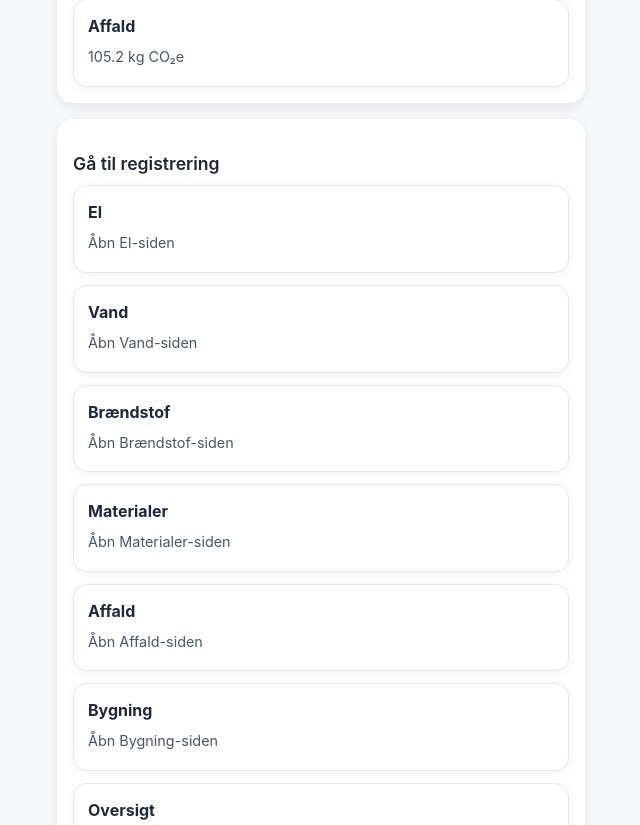
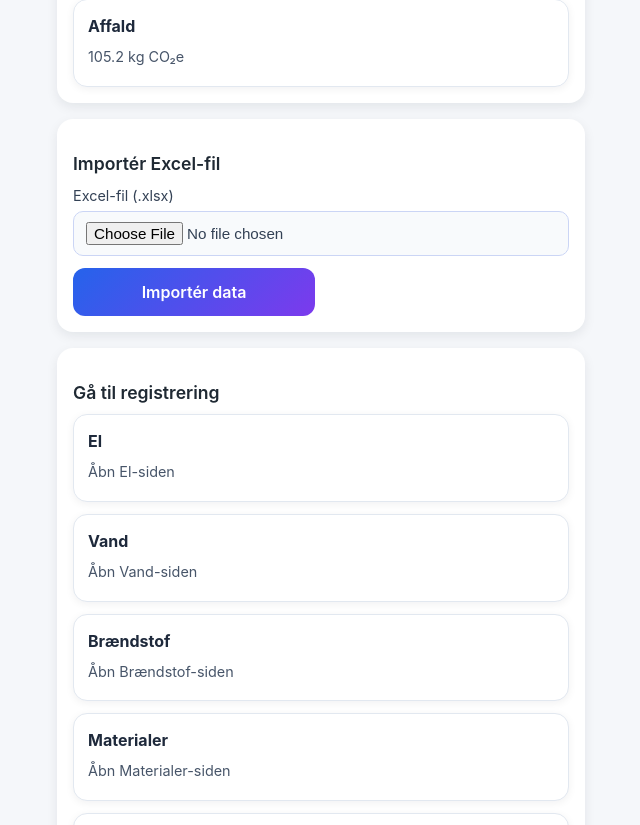
Before and after one commit to fsduring/LCA-APP, a React (Vite) app: page / in a window 1280 px wide. Shown: the part 775-1600 px from the top of the page, without its empty margins (319-959 px from the left). Built offline with nearby package versions, Linux system fonts and the light colour scheme.

Commit message:
Restore Excel import upload

```diff
--- a/package.json
+++ b/package.json
@@ -11,7 +11,8 @@
   "dependencies": {
     "react": "^18.3.1",
     "react-dom": "^18.3.1",
-    "react-router-dom": "^6.22.3"
+    "react-router-dom": "^6.22.3",
+    "xlsx": "^0.18.5"
   },
   "devDependencies": {
     "@types/react": "^18.2.45",
--- a/src/data/DataProvider.tsx
+++ b/src/data/DataProvider.tsx
@@ -1,4 +1,5 @@
 import { ReactNode, createContext, useContext, useEffect, useMemo, useState } from 'react';
+import * as XLSX from 'xlsx';
 import { initialData } from './initialData';
 import { FACTORS, Factor } from './factors';
 import {
@@ -15,6 +16,92 @@ import {
 const STORAGE_KEY = 'lca-app-data';
 
 const defaultDate = () => new Date().toISOString().slice(0, 10);
+
+const KEY_ALIASES: Record<string, string> = {
+  dato: 'dato',
+  date: 'dato',
+  type: 'type',
+  typ: 'type',
+  materiale: 'materiale',
+  material: 'materiale',
+  fraktion: 'fraktion',
+  maengde: 'maengde',
+  quantity: 'maengde',
+  enhed: 'enhed',
+  unit: 'enhed',
+  kilde: 'kilde',
+  kommentar: 'kommentar',
+  comment: 'kommentar',
+  produktnote: 'produktNote',
+  leverandor: 'leverandoer',
+  leverandorid: 'leverandoer',
+  leverandoer: 'leverandoer',
+  transportmetodeabc: 'transportmetodeAbc',
+  transportmetode: 'transportmetodeAbc',
+  transportdistancekm: 'transportdistanceKm',
+  co2faktorkgco2eprenhed: 'co2FaktorKgPerEnhed',
+  co2faktorkgco2eprunit: 'co2FaktorKgPerEnhed',
+  beregnetco2kg: 'beregnetCo2Kg',
+  beregnetco2kgco2e: 'beregnetCo2Kg',
+  modtager: 'modtager',
+  genanvendelseprocent: 'genanvendelseProcent',
+  erspild: 'erSpild',
+  erspildjanej: 'erSpild',
+  faktorkey: 'factorKey',
+  faktorkode: 'factorKey',
+  factorkey: 'factorKey',
+  faktornavn: 'factorName',
+  factorname: 'factorName',
+  projektnavn: 'projektNavn',
+  bygningarealm2: 'bygningArealM2',
+  bruttoarealm2: 'bygningArealM2',
+};
+
+const SHEET_ALIASES: Record<string, string[]> = {
+  el: ['el'],
+  vand: ['vand'],
+  braendstof: ['braendstof', 'brændstof'],
+  materialer: ['materialer', 'materiale'],
+  affald: ['affald'],
+  bygning: ['bygning', 'projekt'],
+};
+
+function normalizeKey(value: string) {
+  return value
+    .toLowerCase()
+    .normalize('NFD')
+    .replace(/\p{Diacritic}/gu, '')
+    .replace(/[^a-z0-9]/g, '');
+}
+
+function mapRowKeys(row: Record<string, unknown>) {
+  const mapped: Record<string, unknown> = {};
+  for (const [key, value] of Object.entries(row)) {
+    const normalized = normalizeKey(key);
+    const alias = KEY_ALIASES[normalized] ?? key;
+    mapped[alias] = value instanceof Date ? value.toISOString().slice(0, 10) : value;
+  }
+  return mapped;
+}
+
+function isRowEmpty(row: Record<string, unknown>) {
+  return !Object.values(row).some((value) => value !== '' && value !== null && value !== undefined);
+}
+
+function findSheetName(workbook: XLSX.WorkBook, names: string[]) {
+  const normalizedNames = names.map((name) => normalizeKey(name));
+  return workbook.SheetNames.find((name) => normalizedNames.includes(normalizeKey(name)));
+}
+
+function parseSheetRows(workbook: XLSX.WorkBook, names: string[]) {
+  const sheetName = findSheetName(workbook, names);
+  if (!sheetName) return undefined;
+  const sheet = workbook.Sheets[sheetName];
+  if (!sheet) return undefined;
+  const rows = XLSX.utils.sheet_to_json<Record<string, unknown>>(sheet, { defval: '' });
+  const mapped = rows.map(mapRowKeys).filter((row) => !isRowEmpty(row));
+  return mapped;
+}
 
 function fallbackDate(value: unknown) {
   return typeof value === 'string' && value.trim() ? value : defaultDate();
@@ -422,6 +509,36 @@ export function DataProvider({ children }: { children: ReactNode }) {
     setState((prev) => ({ ...prev, bygning: info }));
   };
 
+  const importFromExcel = async (file: File) => {
+    const buffer = await file.arrayBuffer();
+    const workbook = XLSX.read(buffer, { type: 'array', cellDates: true });
+    const elRows = parseSheetRows(workbook, SHEET_ALIASES.el);
+    const vandRows = parseSheetRows(workbook, SHEET_ALIASES.vand);
+    const braendstofRows = parseSheetRows(workbook, SHEET_ALIASES.braendstof);
+    const materialerRows = parseSheetRows(workbook, SHEET_ALIASES.materialer);
+    const affaldRows = parseSheetRows(workbook, SHEET_ALIASES.affald);
+    const bygningRows = parseSheetRows(workbook, SHEET_ALIASES.bygning);
+    const bygningRow = bygningRows?.[0];
+    const rawBygning = bygningRow
+      ? {
+          projektNavn: String(bygningRow.projektNavn ?? bygningRow.projekt ?? ''),
+          bygningArealM2: Number(bygningRow.bygningArealM2 ?? bygningRow.bygningAreal ?? bygningRow.areal ?? 0),
+        }
+      : undefined;
+
+    setState((prev) =>
+      migrateState({
+        ...prev,
+        ...(elRows ? { el: elRows } : {}),
+        ...(vandRows ? { vand: vandRows } : {}),
+        ...(braendstofRows ? { braendstof: braendstofRows } : {}),
+        ...(materialerRows ? { materialer: materialerRows } : {}),
+        ...(affaldRows ? { affald: affaldRows } : {}),
+        ...(rawBygning ? { bygning: rawBygning } : {}),
+      })
+    );
+  };
+
   const value: DataContextValue = useMemo(
     () => ({
       ...state,
@@ -433,9 +550,10 @@ export function DataProvider({ children }: { children: ReactNode }) {
       addAffald,
       deleteRecord,
       updateBygning,
+      importFromExcel,
       getFactorByKey: (key: string) => getFactor(key),
     }),
-    [state]
+    [state, importFromExcel]
   );
 
   return <DataContext.Provider value={value}>{children}</DataContext.Provider>;
--- a/src/data/types.ts
+++ b/src/data/types.ts
@@ -95,6 +95,7 @@ export type DataContextValue = DataState & {
   deleteRecord: (category: Category, id: string) => void;
   updateBygning: (info: BygningInfo) => void;
   getFactorByKey: (key: string) => Factor | undefined;
+  importFromExcel: (file: File) => Promise<void>;
 };
 
 export type AddEl = {
--- a/src/pages/HomePage.tsx
+++ b/src/pages/HomePage.tsx
@@ -1,5 +1,5 @@
 import { Link } from 'react-router-dom';
-import { useMemo } from 'react';
+import { useMemo, useState } from 'react';
 import { useData } from '../data/DataProvider';
 
 const navCards = [
@@ -13,7 +13,10 @@ const navCards = [
 ];
 
 export default function HomePage() {
-  const { el, vand, braendstof, materialer, affald } = useData();
+  const { el, vand, braendstof, materialer, affald, importFromExcel } = useData();
+  const [excelFile, setExcelFile] = useState<File | null>(null);
+  const [importMessage, setImportMessage] = useState('');
+  const [importError, setImportError] = useState('');
 
   const totals = useMemo(() => {
     const sum = (values: number[]) => values.reduce((acc, value) => acc + value, 0);
@@ -68,6 +71,49 @@ export default function HomePage() {
       </section>
 
       <section className="card">
+        <h2 className="section-title">Importér Excel-fil</h2>
+        <form
+          className="form-grid"
+          onSubmit={async (event) => {
+            event.preventDefault();
+            if (!excelFile) {
+              setImportError('Vælg en Excel-fil først.');
+              setImportMessage('');
+              return;
+            }
+            try {
+              setImportError('');
+              await importFromExcel(excelFile);
+              setImportMessage('Excel-filen er importeret.');
+            } catch (error) {
+              console.error('Fejl ved import af Excel', error);
+              setImportError('Kunne ikke importere filen. Tjek formatet og prøv igen.');
+              setImportMessage('');
+            }
+          }}
+        >
+          <label className="full">
+            Excel-fil (.xlsx)
+            <input
+              type="file"
+              accept=".xlsx,.xls"
+              onChange={(event) => {
+                const file = event.target.files?.[0] ?? null;
+                setExcelFile(file);
+                setImportError('');
+                setImportMessage('');
+              }}
+            />
+          </label>
+          {importError && <span className="error-text">{importError}</span>}
+          {importMessage && <span style={{ color: '#059669', fontSize: '0.9rem' }}>{importMessage}</span>}
+          <button type="submit" className="primary">
+            Importér data
+          </button>
+        </form>
+      </section>
+
+      <section className="card">
         <h2 className="section-title">Gå til registrering</h2>
         <div className="data-list">
           {navCards.map((card) => (
```
